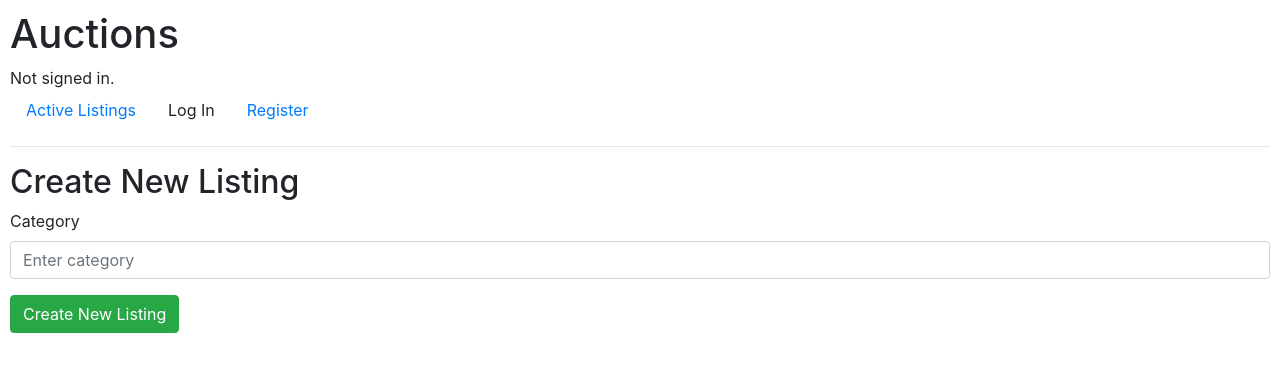
After one commit to swastiika/COMMERCE, a Django app: page /create_category in a window 1280 px wide. The commit adds this page. Shown: the top 372 px of the page. Run offline with Django 3.2, Linux system fonts and the light colour scheme; some libraries are stand-ins or nearby versions.

Commit message:
added some layout

```diff
--- a/auctions/static/auctions/styles.css
+++ b/auctions/static/auctions/styles.css
@@ -1,3 +1,17 @@
 body {
     padding: 10px;
 }
+.card {
+    display: flex;
+    flex-direction: column;
+    height: 100%;
+}
+
+.card-body {
+    flex: 1 1 auto;
+}
+
+.card-img-top {
+    height: 200px;
+    object-fit: cover;
+}
--- /dev/null
+++ b/auctions/templates/auctions/category.html
@@ -0,0 +1,15 @@
+{% extends "auctions/layout.html" %}
+
+{% block body %}
+
+<h2>Create New Listing</h2>
+<form action="{% url 'category' %}" method="POST">
+    {% csrf_token %}
+    <div class="form-group">
+        <label for="category">Category</label>
+        <input type="text" class="form-control" id="category" name="category" placeholder="Enter category" required>
+    </div>
+    <button type="submit" class="btn btn-success">Create New Listing</button>
+</form>
+
+{% endblock %}
--- a/auctions/templates/auctions/layout.html
+++ b/auctions/templates/auctions/layout.html
@@ -21,15 +21,21 @@
                 <a class="nav-link" href="{% url 'index' %}">Active Listings</a>
             </li>
             {% if user.is_authenticated %}
-                <li class="nav-item">
-                    <a class="nav-link" href="{% url 'logout' %}">Log Out</a>
-                </li>
                  <li class="nav-item">
                     <a class="nav-link" href="{% url 'create' %}">Create New Listing</a>
                 </li>
+                <li class="nav-item">
+                    <a class="nav-link" href="{% url 'category' %}">Categories</a>
+                </li>
+                <li class="nav-item">
+                    <a class="nav-link">Watchlist</a>
+                </li>
+                 <li class="nav-item">
+                    <a class="nav-link" href="{% url 'logout' %}">Log Out</a>
+                </li>
             {% else %}
                 <li class="nav-item">
-                    <a class="nav-link" href="{% url 'login' %}">Log In</a>
+                    <a class="nav-link">Log In</a>
                 </li>
                 <li class="nav-item">
                     <a class="nav-link" href="{% url 'register' %}">Register</a>
--- a/auctions/urls.py
+++ b/auctions/urls.py
@@ -7,5 +7,6 @@ urlpatterns = [
     path("login", views.login_view, name="login"),
     path("logout", views.logout_view, name="logout"),
     path("register", views.register, name="register"),
-    path("create/",views.createListing,name="create")
+    path("create/",views.createListing,name="create"),
+    path("create_category",views.createCategory,name="category")
 ]
--- a/auctions/views.py
+++ b/auctions/views.py
@@ -15,7 +15,7 @@ def createListing(request):
         description = request.POST.get("description")
         imageurl = request.POST.get("imageurl")
         price = request.POST.get("price")
-        category = request.POST.get("catagory")
+        category = request.POST.get("category")
         category_name = Category.objects.get(category_name=category)
 
         new_listing = Listing(
@@ -28,11 +28,30 @@ def createListing(request):
         )
         new_listing.save()
 
-        return HttpResponseRedirect(reverse("index"))
+    return HttpResponseRedirect(reverse("index"))
+
+def createCategory(request):
+    if request.method == "GET":
+        return render(request, "auctions/category.html")
+    else:
+        category= request.POST.get("category")
+
+
+        new_category =Category(
+          category_name = category
+        )
+        new_category.save()
+
+    return HttpResponseRedirect(reverse("index"))
+
 
 
 def index(request):
-    return render(request, "auctions/index.html")
+    activeListing = Listing.objects.filter(is_active= True)
+    return render(request, "auctions/index.html",{
+        "listings":activeListing
+    })
+
 
 
 def login_view(request):
```
Also changed, not shown: auctions/templates/auctions/index.html (+18 -3 lines), auctions/migrations/0002_rename_image_url_listing_imageurl.py (added), db.sqlite3.
